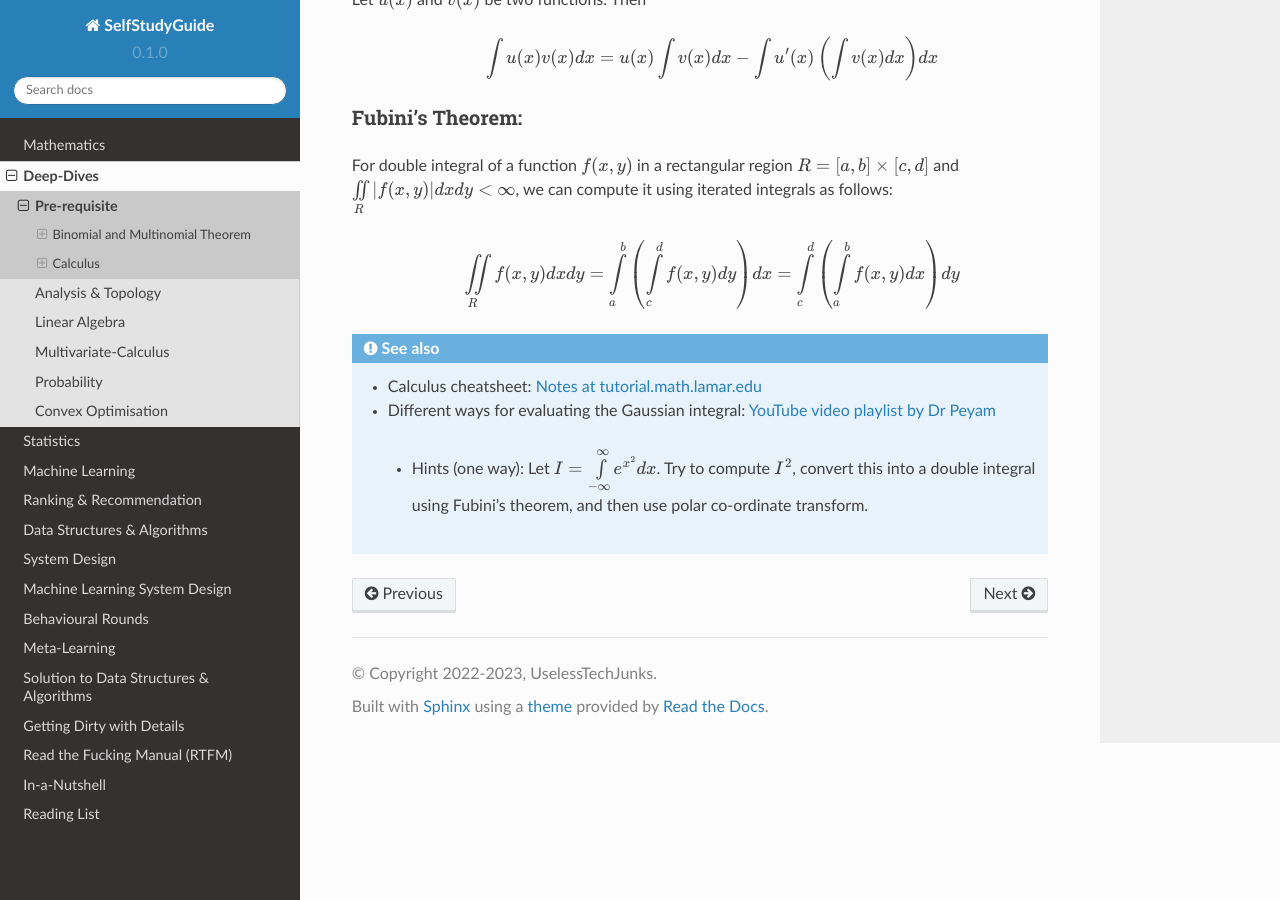
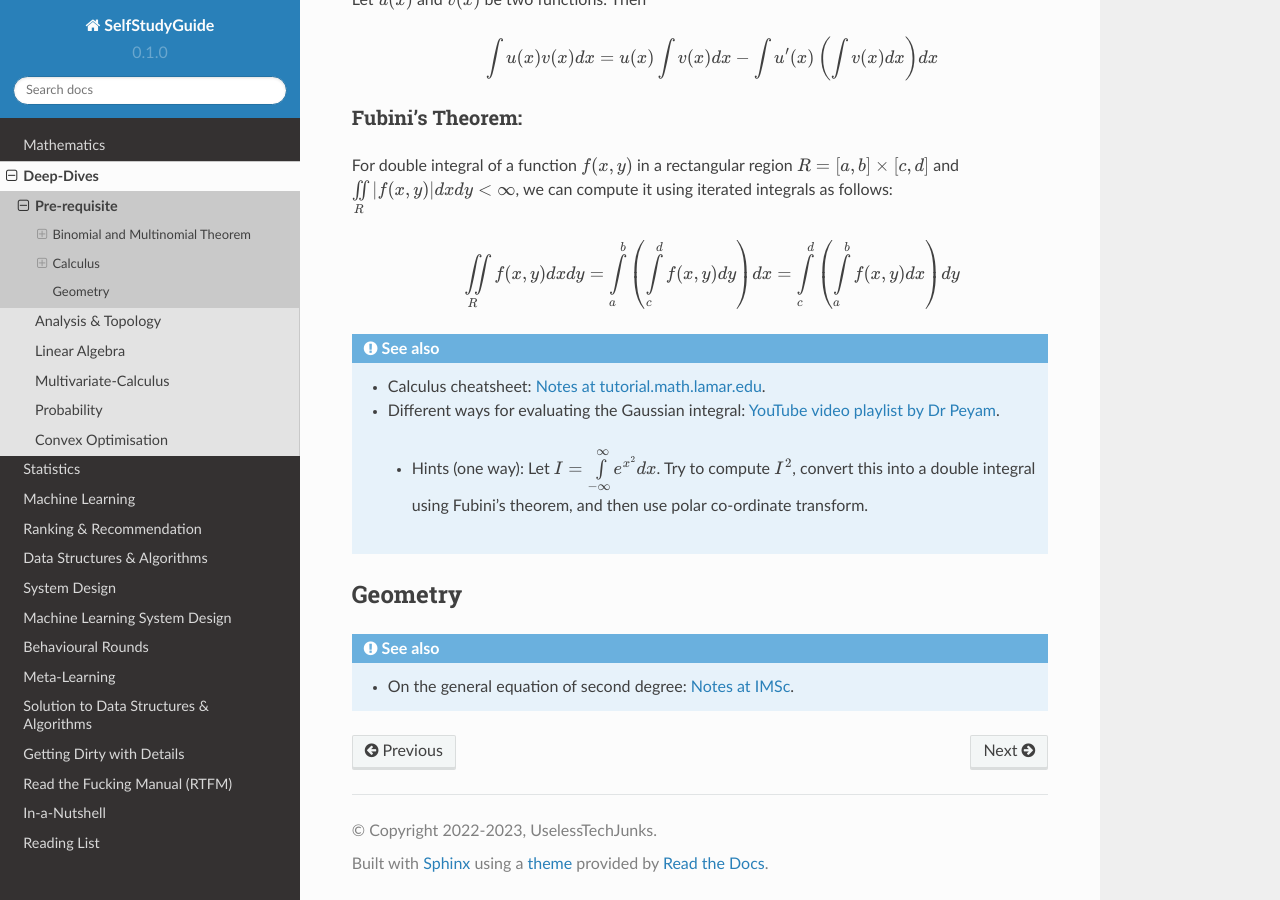
Before and after one commit to uselesstechjunks/leetcode, a Sphinx documentation site: the page built from docs/source/math/prereq.rst, in a window 1280 px wide and 900 px high, scrolled down 1516 px. Built offline with Sphinx 7.4.7 and the Read the Docs theme 2.0.0, drawn with Linux system fonts in a browser that asks for light colours.

Commit message:
Update prereq.rst (#82)

```diff
--- a/docs/source/math/prereq.rst
+++ b/docs/source/math/prereq.rst
@@ -56,7 +56,13 @@ For double integral of a function :math:`f(x,y)` in a rectangular region :math:`
  .. math:: \iint\limits_{R} f(x,y)dx dy=\int\limits_a^b \left(\int\limits_c^d f(x,y)dy\right)dx=\int\limits_c^d \left(\int\limits_a^b f(x,y)dx\right)dy
 
 .. seealso::
- * Calculus cheatsheet: `Notes at tutorial.math.lamar.edu <https://tutorial.math.lamar.edu/pdf/calculus_cheat_sheet_all.pdf>`_
- * Different ways for evaluating the Gaussian integral: `YouTube video playlist by Dr Peyam <https://www.youtube.com/watch?v=HcneBkidSDQ&list=PLJb1qAQIrmmCgLyHWMXGZnioRHLqOk2bW>`_
+ * Calculus cheatsheet: `Notes at tutorial.math.lamar.edu <https://tutorial.math.lamar.edu/pdf/calculus_cheat_sheet_all.pdf>`_.
+ * Different ways for evaluating the Gaussian integral: `YouTube video playlist by Dr Peyam <https://www.youtube.com/watch?v=HcneBkidSDQ&list=PLJb1qAQIrmmCgLyHWMXGZnioRHLqOk2bW>`_.
 
   * Hints (one way): Let :math:`I=\int\limits_{-\infty}^\infty e^{x^2}dx`. Try to compute :math:`I^2`, convert this into a double integral using Fubini's theorem, and then use polar co-ordinate transform.
+
+Geometry
+=========================================
+
+.. seealso::
+ * On the general equation of second degree: `Notes at IMSc <https://www.imsc.res.in/~svis/eme13/kesavan-new.pdf>`_.
```
